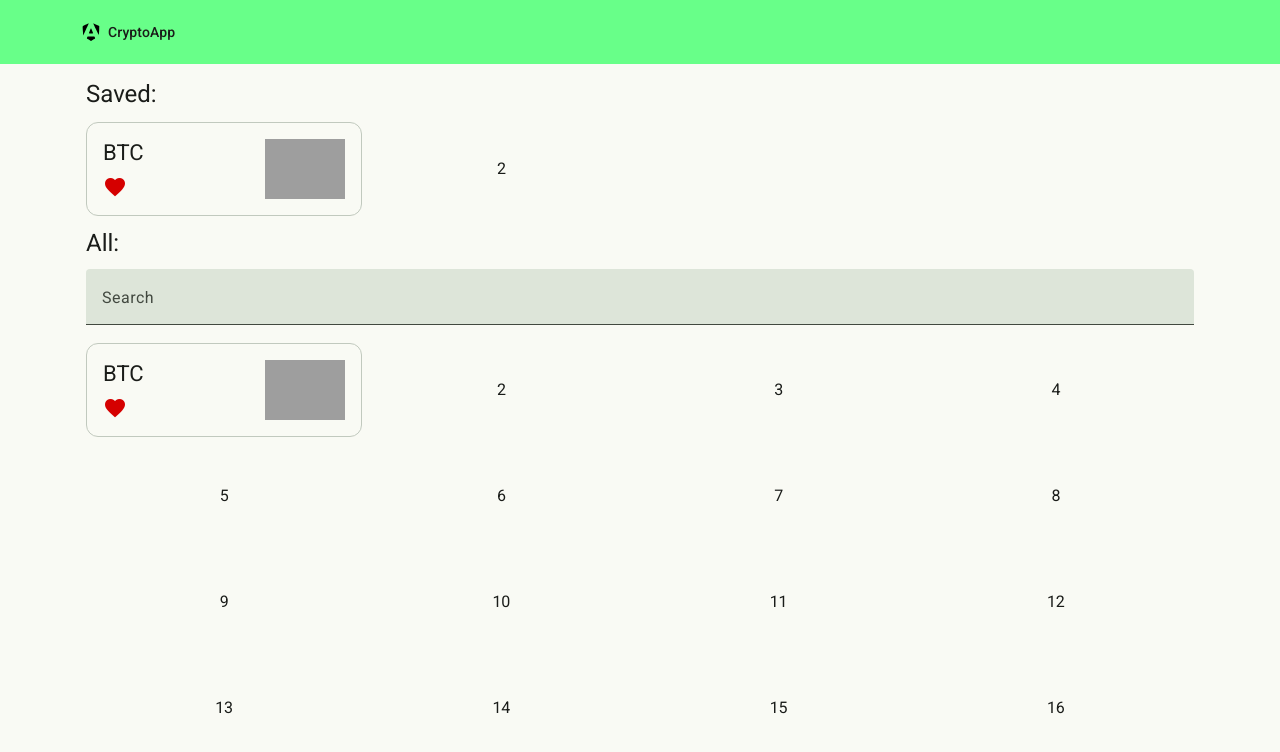
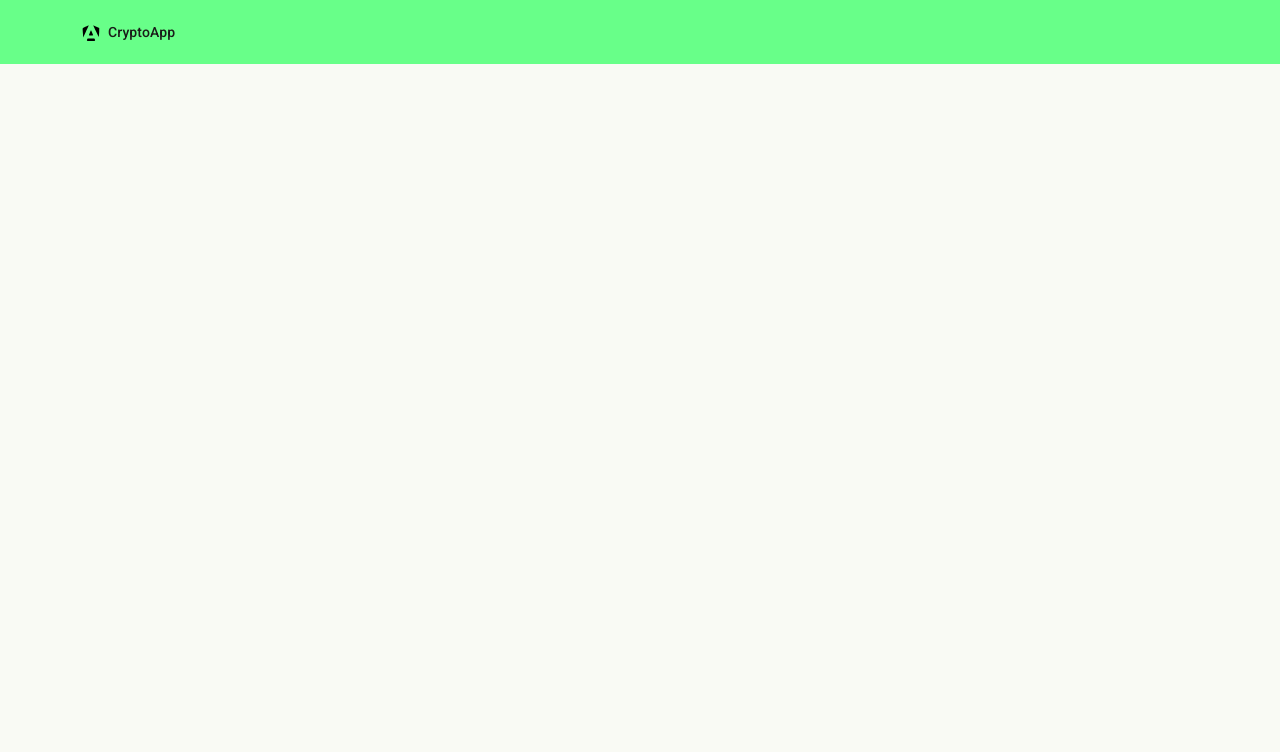
Before and after one commit to OLuwis/angular-crypto-app, an Angular app: page / in a window 1280 px wide. Shown: the top 752 px of the page. Built offline with nearby package versions, Linux system fonts and the light colour scheme; grey boxes are pictures that could not be loaded.

Commit message:
remove placeholder, inline style & add router outlet

```diff
--- a/src/app/app.component.html
+++ b/src/app/app.component.html
@@ -1,46 +1,11 @@
 <mat-toolbar class="app-toolbar">
   <header class="app-header">
     <a href="/" mat-button>
-      <mat-icon svgIcon="logo" style="display: flex; align-items: center;"></mat-icon>
+      <mat-icon svgIcon="logo" class="logo-icon"></mat-icon>
       <span>CryptoApp</span>
     </a>
   </header>
 </mat-toolbar>
 <main class="app-body app-container">
-  <section style="margin-bottom: 8px;">
-    <h2 style="margin: 0; margin-bottom: 8px; font-weight: normal;">Saved:</h2>
-    <mat-grid-list [cols]="this.columns" rowHeight="105">
-      <mat-grid-tile class="grid-tile">
-        <app-card />
-      </mat-grid-tile>
-      <mat-grid-tile>2</mat-grid-tile>
-    </mat-grid-list>
-  </section>
-  <section>
-    <h2 style="margin: 0; margin-bottom: 12px; font-weight: normal;">All:</h2>
-    <mat-form-field style="margin-bottom: -8px; display: block;">
-      <mat-label>Search</mat-label>
-      <input type="search" matInput />
-    </mat-form-field>
-    <mat-grid-list [cols]="this.columns" rowHeight="105">
-      <mat-grid-tile class="grid-tile">
-        <app-card />
-      </mat-grid-tile>
-      <mat-grid-tile>2</mat-grid-tile>
-      <mat-grid-tile>3</mat-grid-tile>
-      <mat-grid-tile>4</mat-grid-tile>
-      <mat-grid-tile>5</mat-grid-tile>
-      <mat-grid-tile>6</mat-grid-tile>
-      <mat-grid-tile>7</mat-grid-tile>
-      <mat-grid-tile>8</mat-grid-tile>
-      <mat-grid-tile>9</mat-grid-tile>
-      <mat-grid-tile>10</mat-grid-tile>
-      <mat-grid-tile>11</mat-grid-tile>
-      <mat-grid-tile>12</mat-grid-tile>
-      <mat-grid-tile>13</mat-grid-tile>
-      <mat-grid-tile>14</mat-grid-tile>
-      <mat-grid-tile>15</mat-grid-tile>
-      <mat-grid-tile>16</mat-grid-tile>
-    </mat-grid-list>
-  </section>
+  <router-outlet />
 </main>
```
